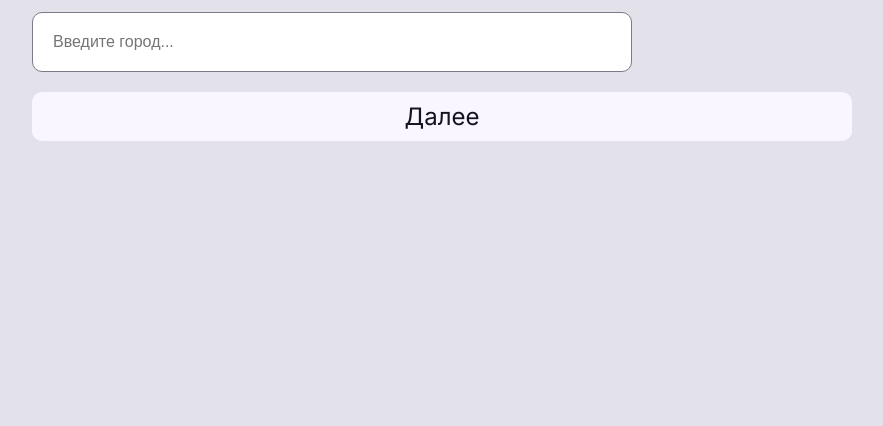
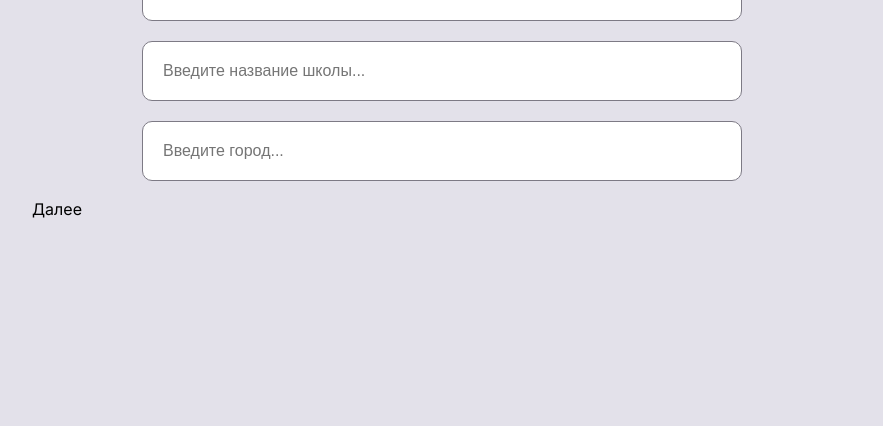
Before and after one commit to tatianaburenok/4, a plain HTML site: page index.html in a window 1280 px wide. Shown: the part 374-800 px from the top of the page, without its empty margins (198-1081 px from the left). Drawn offline with Linux system fonts and the light colour scheme.

Commit message:
Update style.css

```diff
--- a/style.css
+++ b/style.css
@@ -1,34 +1,76 @@
+html, body, div, span, applet, object, iframe,
+h1, h2, h3, h4, h5, h6, p, blockquote, pre,
+a, abbr, acronym, address, big, cite, code,
+del, dfn, em, img, ins, kbd, q, s, samp,
+small, strike, strong, sub, sup, tt, var,
+b, u, i, center,
+dl, dt, dd, ol, ul, li,
+fieldset, form, label, legend,
+table, caption, tbody, tfoot, thead, tr, th, td,
+article, aside, canvas, details, embed,
+figure, figcaption, footer, header, hgroup,
+menu, nav, output, ruby, section, summary,
+time, mark, audio, video {
+	margin: 0;
+	padding: 0;
+	border: 0;
+	font-size: 100%;
+	font: inherit;
+	vertical-align: baseline;
+}
+/* HTML5 display-role reset for older browsers */
+article, aside, details, figcaption, figure,
+footer, header, hgroup, menu, nav, section {
+	display: block;
+}
+body {
+	line-height: 1;
+}
+ol, ul {
+	list-style: none;
+}
+blockquote, q {
+	quotes: none;
+}
+blockquote:before, blockquote:after,
+q:before, q:after {
+	content: '';
+	content: none;
+}
+table {
+	border-collapse: collapse;
+	border-spacing: 0;
+}
+
+
+/*-------ОЧИЩЕНИЕ СТАНДАРТНЫХ СТИЛЕЙ-------*/
+
+
 body {
     font-family: 'Inter';
     background-color: #E3E1EA;
     display: flex;
     justify-content: center;
     align-items: center;
+    height: 100vh; /* Устанавливаем высоту на 100% высоты окна, чтобы центрировать */
     margin: 0;
 /*    overflow: hidden;  Убирает скроллинг */
 }
 
 .registration-form {
     display: flex;
-/*    flex-direction: column;*/
-    justify-content: center; /* Центрация содержимого по вертикали */
-    align-items: center; /* Центрация содержимого по горизонтали */
-/*    padding: 30px;  Внутренние отступы */
+    flex-direction: column;
     box-sizing: border-box;
-/*
-        margin-top: auto;
-        margin-bottom: auto;
-*/
 }
 
 .form-group {
+    margin: auto;
     margin-bottom: 20px; /* Пространство между полями */
-/*    width: 100%;  Поля формы растягиваются на всю ширину */
     max-width: 600px; /* Ограничение максимальной ширины */
 }
 
 .form-group input {
-    width: 100%;
+    width: 600px;
     padding: 20px;
     box-sizing: border-box;
     border: 1px solid #7D7A85;
@@ -46,15 +88,9 @@ body {
     margin-top: 5px;
 }
 
-button_next {
-/*    width: 100%;*/
-/*    width: 420px;*/
-    display: flex;
-
-    padding: 10px 20px;
-    margin-left: auto;
-        margin-right: auto;
-
+button {
+    display: block; /* Обеспечивает корректный рендеринг */
+    padding: 10px 40px;
     background-color: #F9F6FF;
     color: #14141F;
     font-size: 24px;
@@ -62,11 +98,12 @@ button_next {
     border: none;
     border-radius: 10px;
     cursor: pointer;
-        box-sizing: border-box;
-        justify-content: center;
+    box-sizing: border-box;
+    margin: auto;
 }
 
 h2 {
+    justify-content: center;
     color: #F9F6FF;
     font-size: 96px;
     text-align: center;
```
